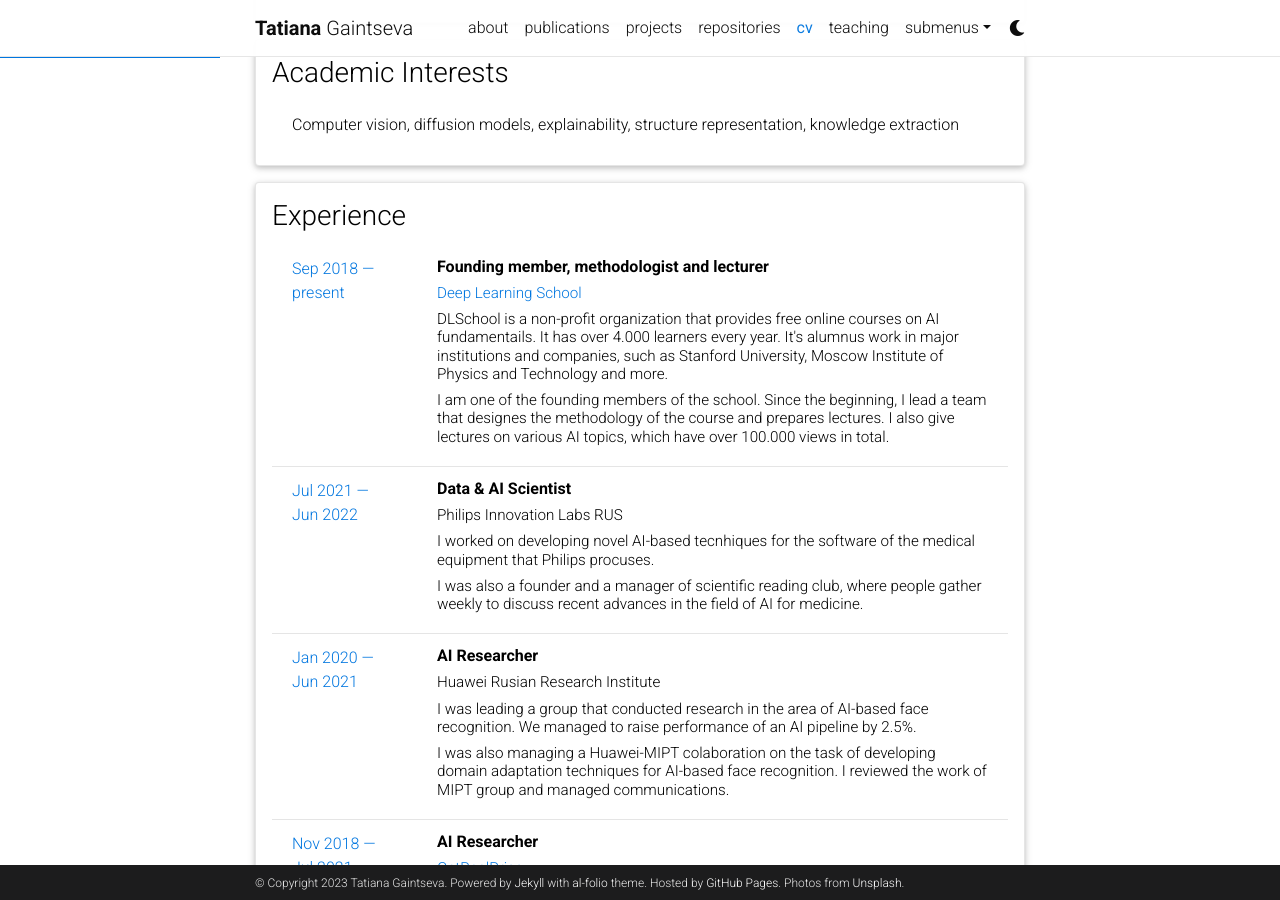
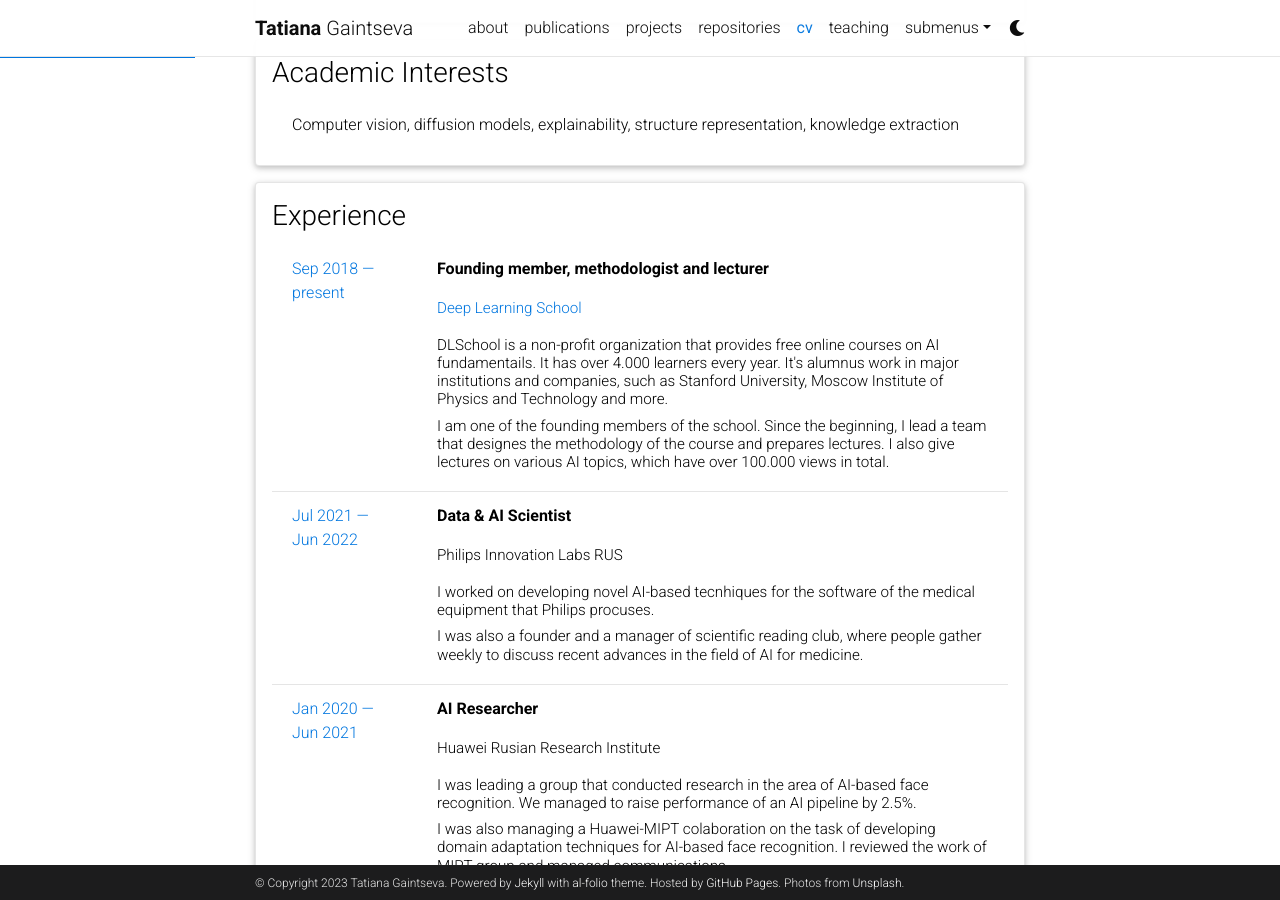
Before and after one commit to Atmyre/atmyre.github.io, a Jekyll site: the page built from _pages/cv.md, in a window 1280 px wide and 900 px high, scrolled down 354 px. Built offline with Jekyll 4.4.1, drawn with Linux system fonts in a browser that asks for light colours; comment, search, counter and statistics services are not loaded; a style sheet for code colours, icons or effects is not loaded.

Commit message:
Update time_table.html

```diff
--- a/_includes/cv/time_table.html
+++ b/_includes/cv/time_table.html
@@ -11,10 +11,10 @@
           {% endif %}
           <div class="col-xs-10 cl-sm-10 col-md-10 mt-2 mt-md-0">
             {% if content.title %}
-            <h6 class="title font-weight-bold ml-1 ml-md-4">{{content.title}}</h6>
+            <p class="title font-weight-bold ml-1 ml-md-4">{{content.title}}</p>
             {% endif %}
             {% if content.institution %}
-            <h6 class="ml-1 ml-md-4" style="font-size: 0.95rem;">{{content.institution}}</h6>
+            <p class="ml-1 ml-md-4" style="font-size: 0.95rem;">{{content.institution}}</p>
             {% endif %}
             {% if content.descr %}
             <h6 class="ml-1 ml-md-4" style="font-size: 0.95rem;">{{content.descr}}</h6>
```
